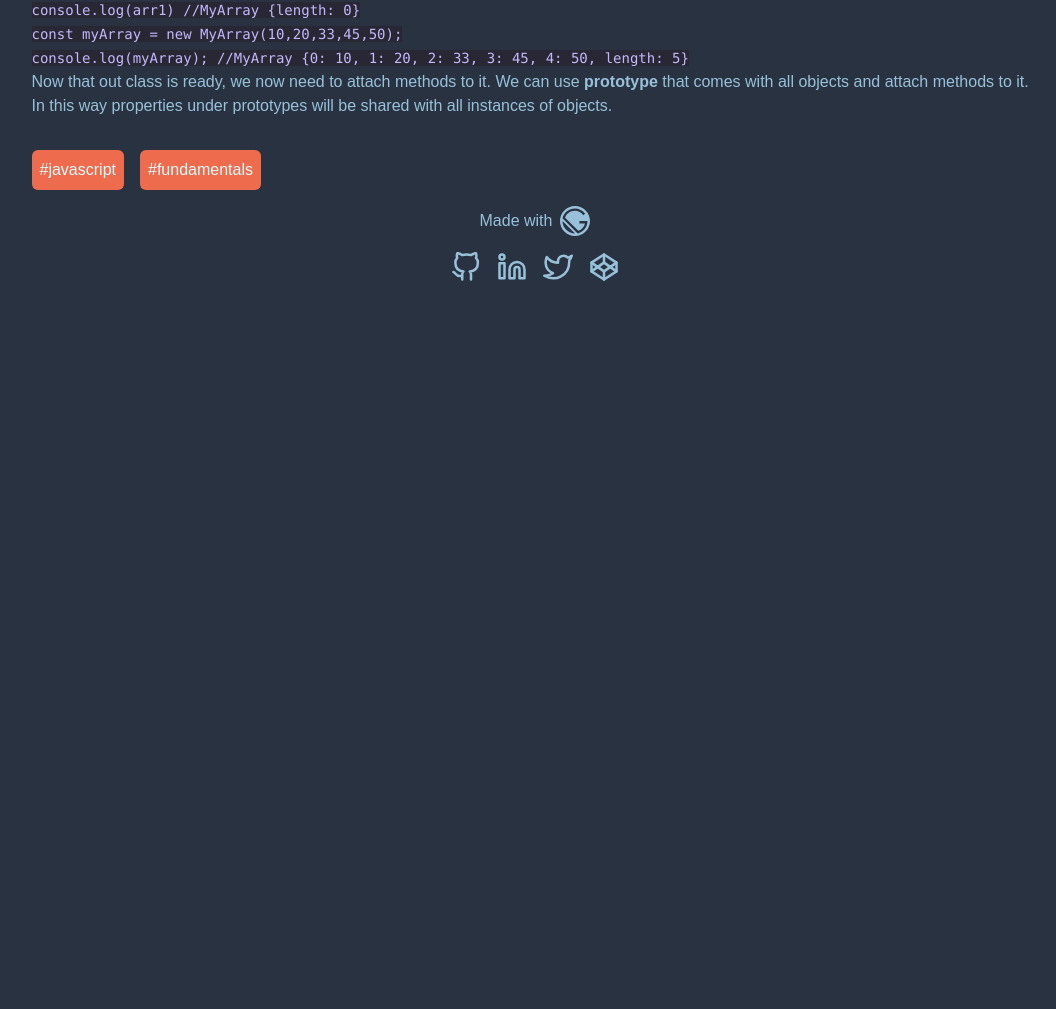
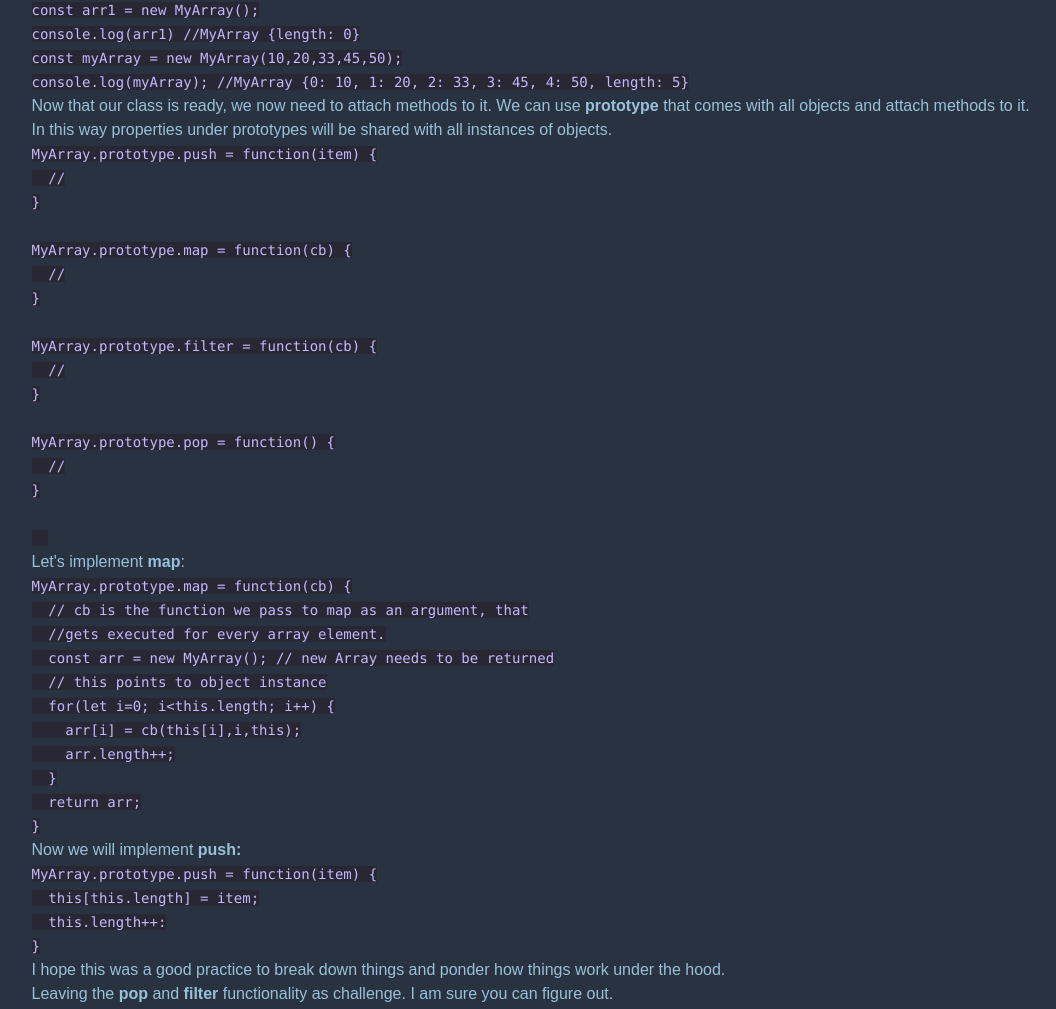
Before and after one commit to jawadsab/v1, a Gatsby site: page /blogs/implement-your-own-js-arrays in a window 1280 px wide. Shown: the part 830-1839 px from the top of the page, without its empty margins (105-1161 px from the left). Before the commit the page ends 1120 px from the top, so only its background shows below. Built offline with nearby package versions, Linux system fonts and the light colour scheme; Gatsby itself is replaced by a stand-in of ours; some packages are replaced by stand-ins of ours; code samples lack their colours.

Commit message:
Update Blog “implement-your-own-js-arrays”

````diff
--- a/src/blogs/implement-your-own-js-arrays.md
+++ b/src/blogs/implement-your-own-js-arrays.md
@@ -7,13 +7,11 @@ summary: Ever wondered how JavaScript Arrays might work under the hood? In this
   blog post we will implement Arrays from scratch and also we will will see how
   you can create your own filter, push , pop functionality.
 ---
-
-
 > Ever wondered how JavaScript Arrays might work under the hood?
 
-In this blog post we will implement Arrays from scratch and also we will will see how you can create your own **filter**, **push** , **pop** functionality.
+In this blog post we will implement Arrays from scratch and also we will see how you can create your own **filter**, **push** , **pop** functionality.
 
-Before we move further let's see what should our final result should look like.
+Before we move further let's see what our final result should look like.
 
 ```javascript
 const myArray = new MyArray(10,20,33,45,50);
@@ -26,9 +24,9 @@ const elementRemoved = myArray.pop();
 console.log(elementRemoved); //15
 ```
 
-We wish to implement our own array - **MyArray** and attach your implementation of array methods, such as **filter**, **push** and **pop**.
+We wish to implement our own array - **MyArray** and attach our implementation of array methods, such as **filter**, **push** and **pop**.
 
-You might already be aware that Arrays are basically objects under the hood with 0-indexed keys.
+You might already be aware that Arrays are basically objects under the hood with 0-indexed keys. We will use JavaScript \*\*classes\*\* to create object.
 Let's implement a class **MyArray** as follows:
 
 ```javascript
@@ -51,4 +49,61 @@ const myArray = new MyArray(10,20,33,45,50);
 console.log(myArray); //MyArray {0: 10, 1: 20, 2: 33, 3: 45, 4: 50, length: 5}
 ```
 
-Now that out class is ready, we now need to attach methods to it. We can use **prototype** that comes with all objects and attach methods to it. In this way properties under prototypes will be shared with all instances of objects.
+Now that our class is ready, we now need to attach methods to it. We can use **prototype** that comes with all objects and attach methods to it. In this way properties under prototypes will be shared with all instances of objects.
+
+
+
+```javascript
+MyArray.prototype.push = function(item) {
+  //
+}
+
+MyArray.prototype.map = function(cb) {
+  //
+}
+
+MyArray.prototype.filter = function(cb) {
+  //
+}
+
+MyArray.prototype.pop = function() {
+  //
+}
+
+
+```
+
+
+
+Let's implement **map**:
+
+```javascript
+MyArray.prototype.map = function(cb) {
+  // cb is the function we pass to map as an argument, that
+  //gets executed for every array element.
+  const arr = new MyArray(); // new Array needs to be returned
+  // this points to object instance
+  for(let i=0; i<this.length; i++) {
+    arr[i] = cb(this[i],i,this);
+    arr.length++;
+  }
+  return arr;
+}
+```
+
+
+
+Now we will implement **push:**
+
+```javascript
+MyArray.prototype.push = function(item) {
+  this[this.length] = item;
+  this.length++:
+}
+```
+
+
+
+I hope this was a good practice to break down things and ponder how things work under the hood.
+
+Leaving the **pop** and **filter**  functionality as challenge. I am sure you can figure out.
````
